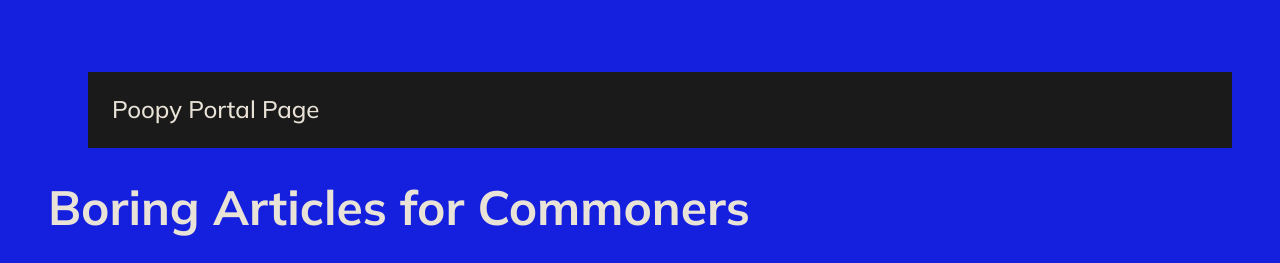
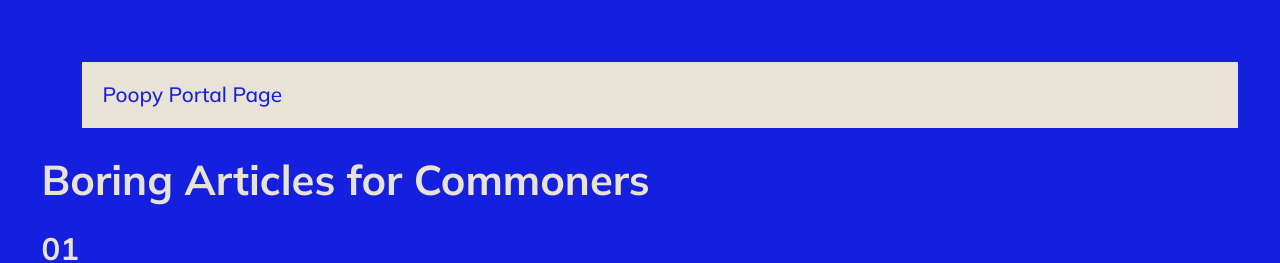
Before and after one commit to facheesema/des157A, a plain HTML site: page journal/index.html in a window 1280 px wide. Shown: the top 263 px of the page. Drawn offline with nearby package versions, Linux system fonts and the light colour scheme.

Commit message:
updated poopy portal hover

```diff
--- a/journal/styles.css
+++ b/journal/styles.css
@@ -4,7 +4,7 @@ body{
     max-width: 1200px;
     font-family: "Mulish", serif;
     font-weight:500;
-    font-size:1.5em;
+    font-size:1.3em;
     color: #e8e2d7;
     padding: 2em;
 }
@@ -15,8 +15,8 @@ nav ul{
 nav ul li a{
     display: block;
     text-decoration: none;
-    color: #e8e2d7;
-    background-color: #1A1A1A;
+    color:#1520DF;
+    background-color:#e8e2d7;
     padding: 1em;
 }
 nav ul li a:hover{
@@ -45,6 +45,7 @@ h3 a{
 h3 a:hover{
     background-color:#e8e2d7;
     color: #1520DF;
+    padding: 0.2em;
 }
 /* ------------------- footer ------------------ */
 footer {
```
